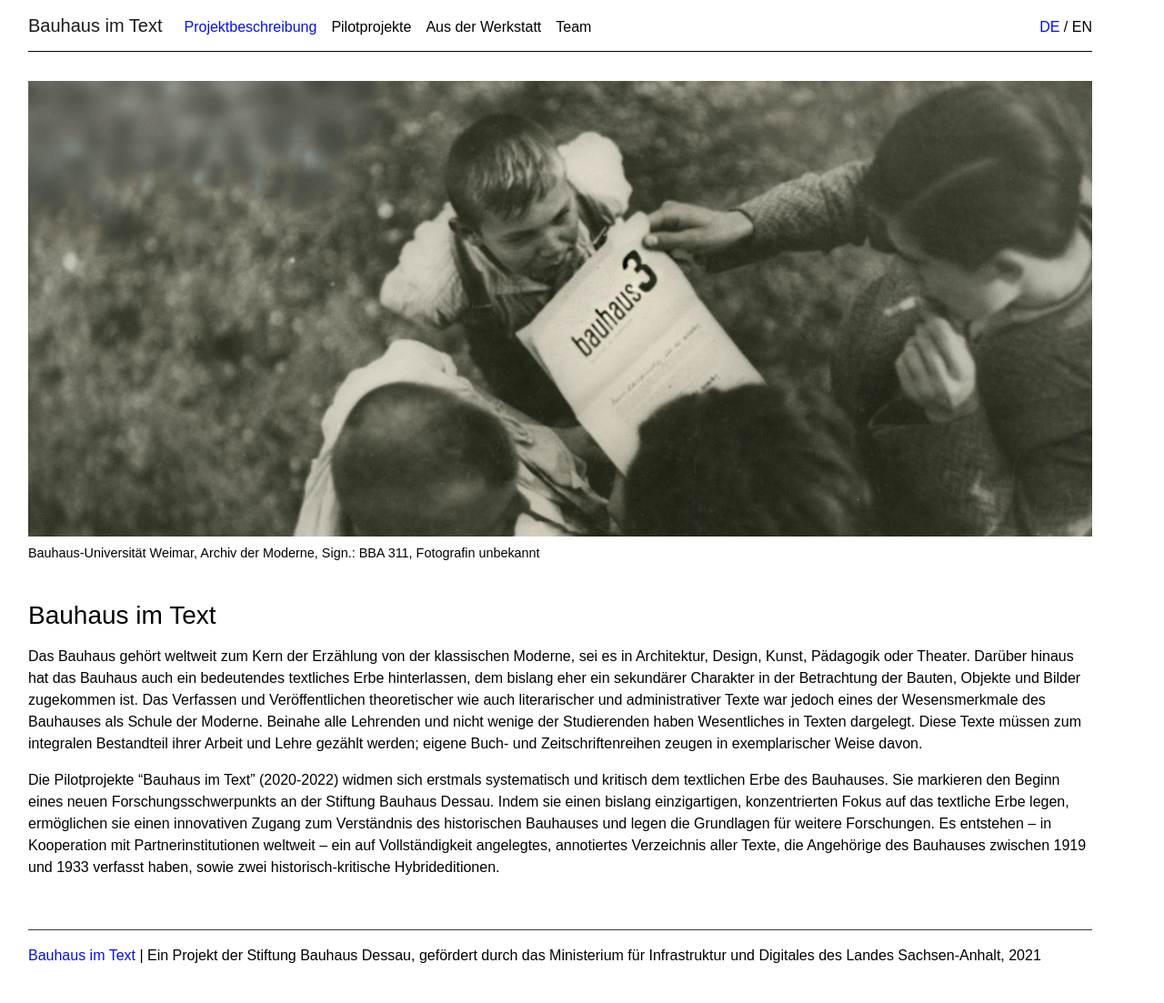
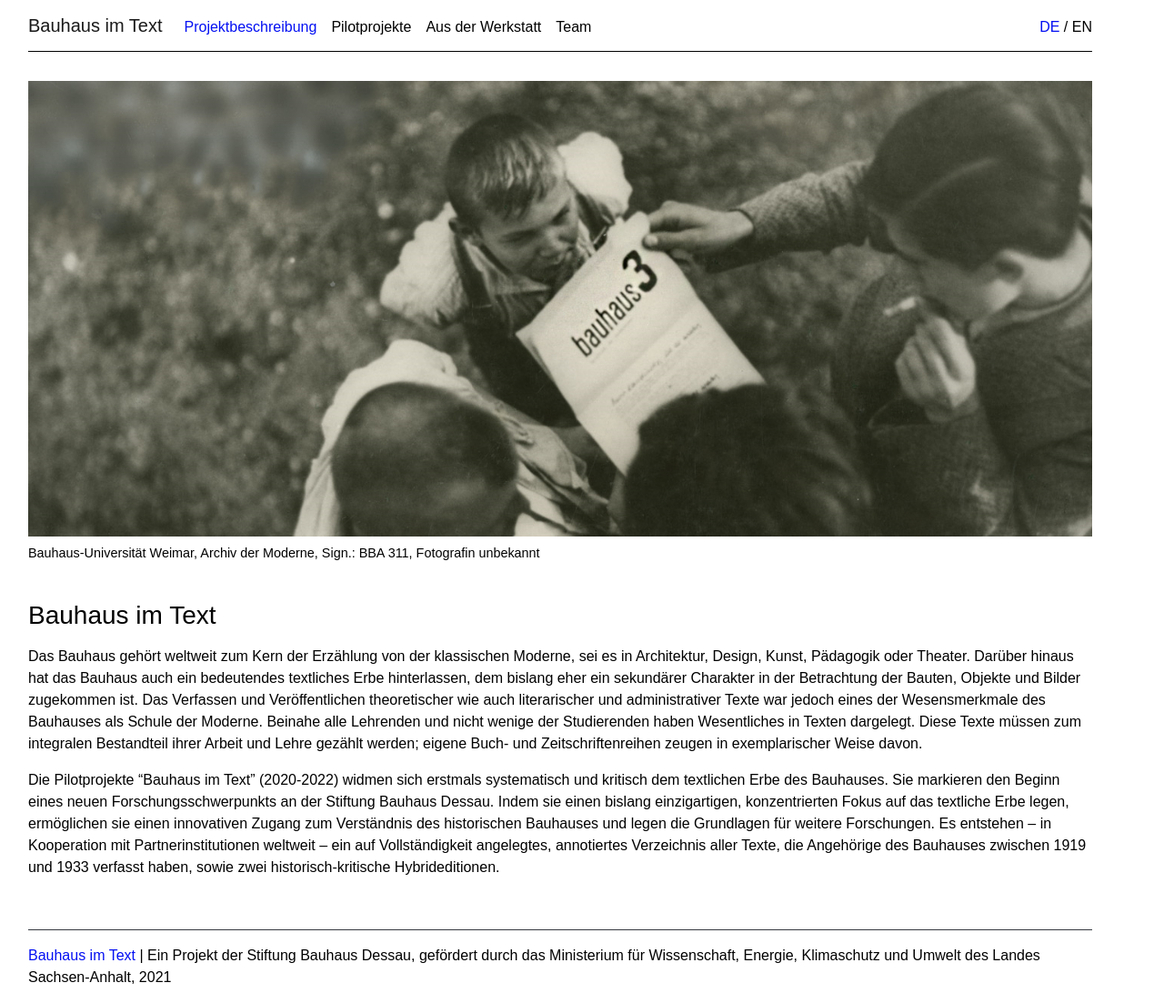
Before and after one commit to Bauhaus-im-Text/internetauftritt, a Jekyll site: the page built from pages/index.md, in a window 1280 px wide. Shown: the whole page at 91% size. Built offline with Jekyll 4.4.1, drawn with Linux system fonts in a browser that asks for light colours; before the commit the page ends 1079 px from its top, so only the background shows below that.

Commit message:
Update _config.yml

```diff
--- a/_config.yml
+++ b/_config.yml
@@ -10,7 +10,7 @@
 # SITE SETTINGS
 #
 title: Bauhaus im Text
-description: "Ein Projekt der Stiftung Bauhaus Dessau, gefördert durch das Ministerium für Infrastruktur und Digitales des Landes Sachsen-Anhalt"
+description: "Ein Projekt der Stiftung Bauhaus Dessau, gefördert durch das Ministerium für Wissenschaft, Energie, Klimaschutz und Umwelt des Landes Sachsen-Anhalt"
 year: 2021
 author:
 # add search box to navbar, true/false
```
